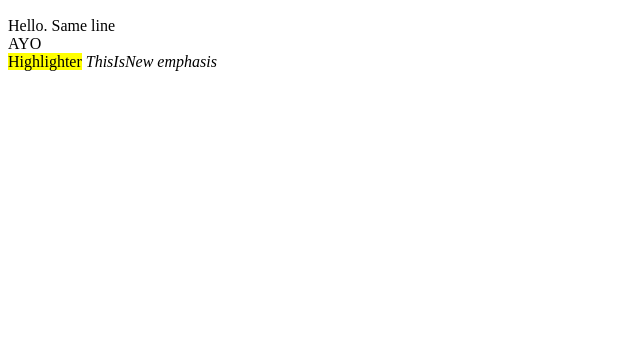
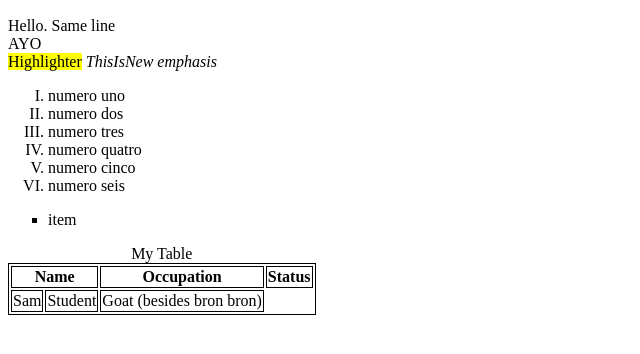
Before and after one commit to GU-Web-Dev-2025/participation-2-html-SamCarter14, a plain HTML site: page index.html in a window 1280 px wide. Shown: the part 110-464 px from the top of the page, without its empty margins (0-640 px from the left). Drawn offline with Linux system fonts and the light colour scheme.

Commit message:
added table

```diff
--- a/index.html
+++ b/index.html
@@ -16,5 +16,30 @@
     <var>ThisIsNew</var>
     <kbd></kbd>
     <em>emphasis</em>
+
+    <ol type="I">
+        <li>numero uno</li>
+        <li>numero dos</li>
+        <li>numero tres</li>
+        <li>numero quatro</li>
+        <li>numero cinco</li>
+        <li>numero seis</li>
+    </ol>
+    <ul style="list-style-type: square;">
+        <li>item</li>
+    </ul>
+    <table style="border: 1px solid black;">
+        <caption>My Table</caption>
+        <th style="border: 1px solid black;" colspan="2">Name</th>
+        <th style="border: 1px solid black;">Occupation</th>
+        <th style="border: 1px solid black;">Status</th>
+        <tbody>
+            <tr style="border: 1px solid black;">
+                <td style="border: 1px solid black;">Sam</td>
+                <td style="border: 1px solid black;" rowspan="2">Student</td>
+                <td style="border: 1px solid black;">Goat (besides bron bron)</td>
+            </tr>
+        </tbody>
+    </table>
 </body>
 </html>
```
